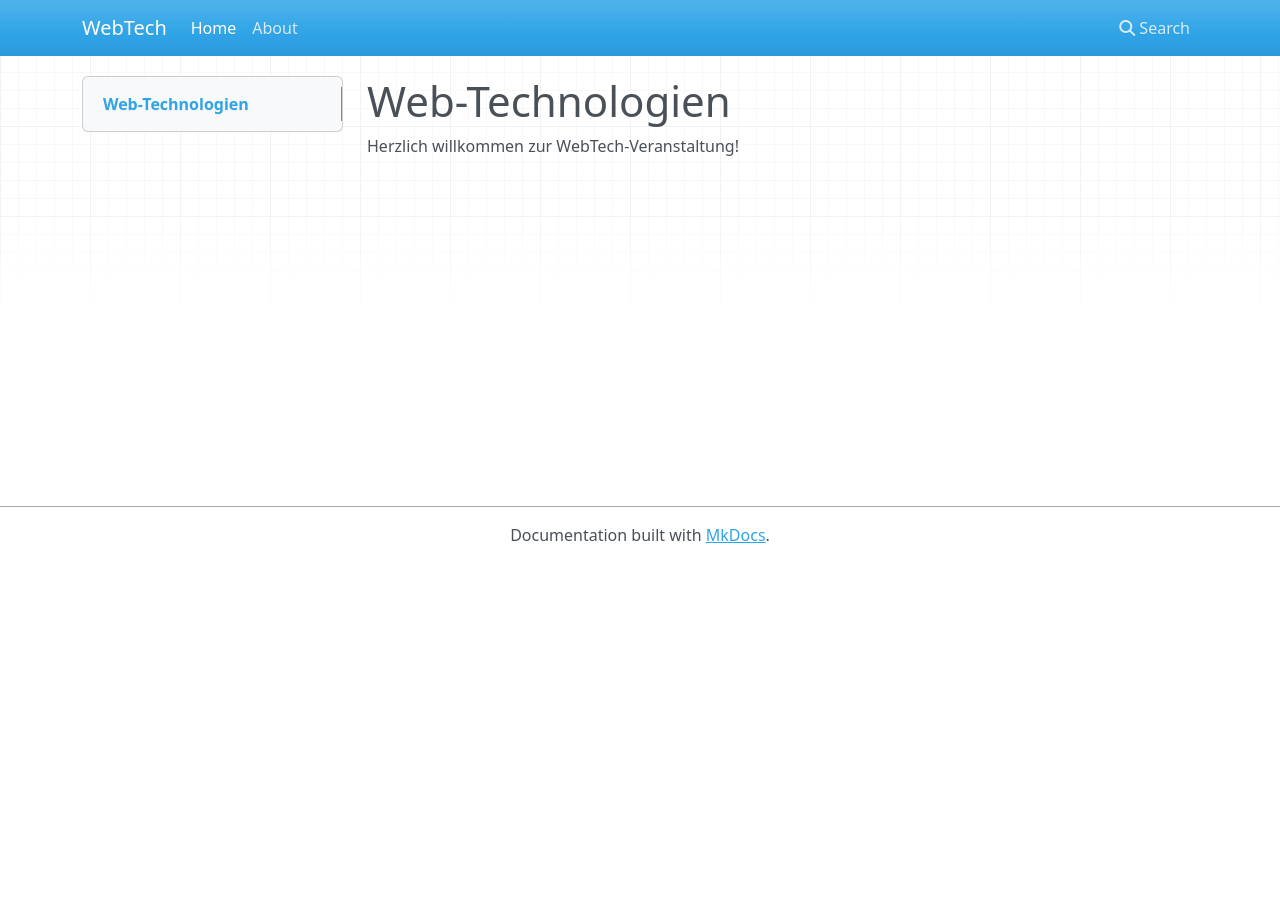
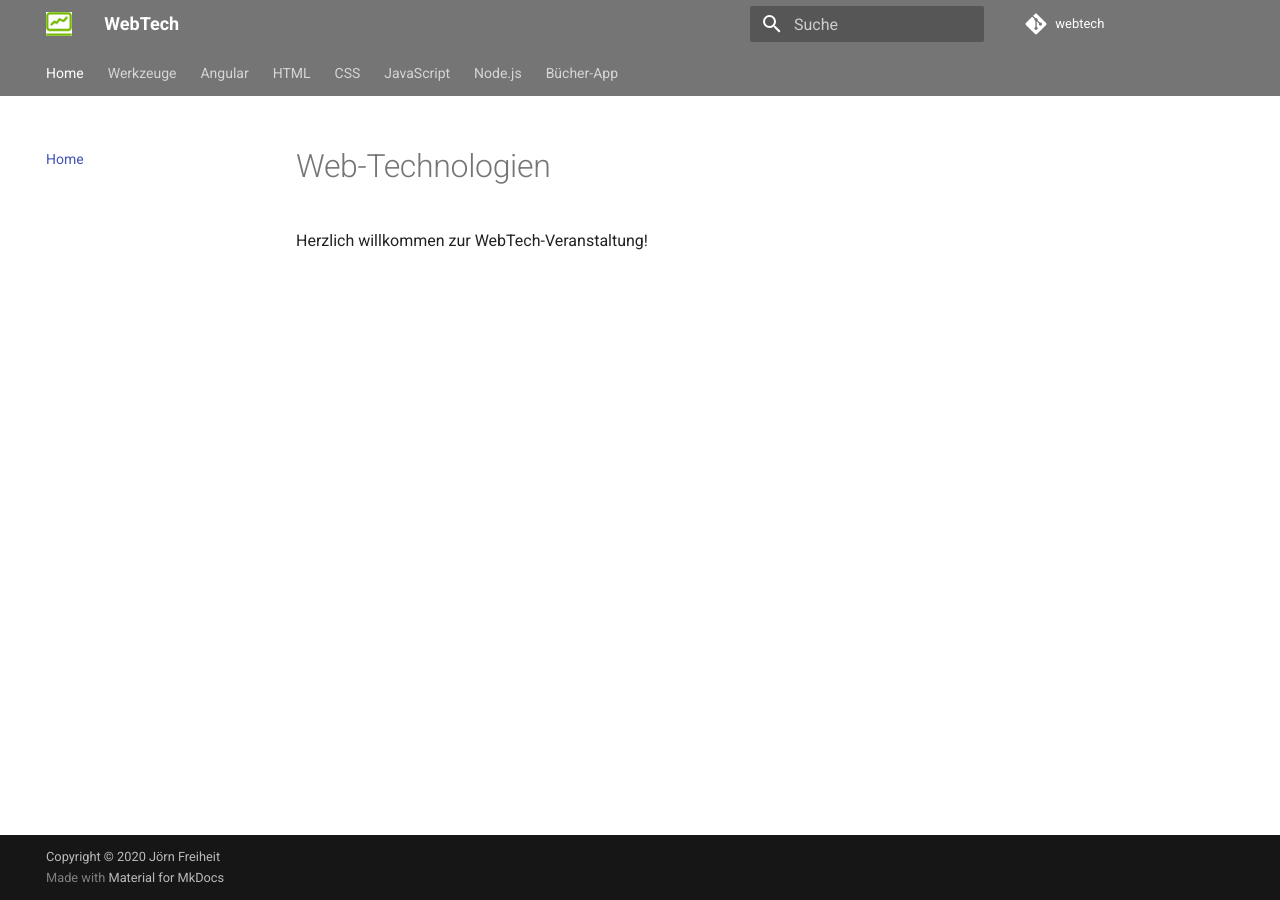
Before and after one commit to jfreiheit/webtech, an MkDocs documentation site: the page built from docs/index.md, in a window 1280 px wide. Built offline with MkDocs 1.6.1 and Material for MkDocs 9.7.7, drawn with Linux system fonts in a browser that asks for light colours; nearby versions of some CDN libraries; comment, search, counter and statistics services are not loaded.

Commit message:
mkdocs.yml

```diff
--- a/mkdocs.yml
+++ b/mkdocs.yml
@@ -1,4 +1,66 @@
+# Project information
 site_name: WebTech
+site_description: Lehrmaterial, Übungen, Aufgaben und Hilfen für WebTech
+site_author: Jörn Freiheit
+site_url: http://freiheit.f4.htw-berlin.de/webtech
+
+# Repository
+repo_name: webtech
+repo_url: https://github.com/jfreiheit/webtech
+
+# Copyright
+copyright: Copyright &copy; 2020 Jörn Freiheit
+
+# Configuration
+theme:
+  name: material
+  language: de
+  palette:
+    primary: grey
+    accent: indigo
+  font:
+    text: Roboto
+    code: Roboto Mono
+  features:
+    - instant
+    - tabs
+  favicon: img/favicon.png
+  logo: img/fiw.jpg
+
+
+# Extensions
+markdown_extensions:
+  - admonition
+  - pymdownx.arithmatex
+  - pymdownx.betterem:
+      smart_enable: all
+  - pymdownx.caret
+  - pymdownx.critic
+  - pymdownx.details
+  - pymdownx.emoji:
+      emoji_index: !!python/name:materialx.emoji.twemoji
+      emoji_generator: !!python/name:materialx.emoji.to_svg
+  - pymdownx.inlinehilite
+  - pymdownx.magiclink
+  - pymdownx.mark
+  - pymdownx.smartsymbols
+  - pymdownx.superfences
+  - pymdownx.tasklist:
+      custom_checkbox: true
+  - pymdownx.tabbed
+  - pymdownx.tilde
+  - codehilite:
+      guess_lang: false
+  - toc:
+      permalink: true
+
+#Navigation
 nav:
     - Home: index.md
-    - About: about.md
+    - Werkzeuge: tools.md
+    - Angular: angular.md
+    - HTML: html.md
+    - CSS: css.md
+    - JavaScript: javascript.md
+    - Node.js: node.md
+    - Bücher-App: books.md
```
